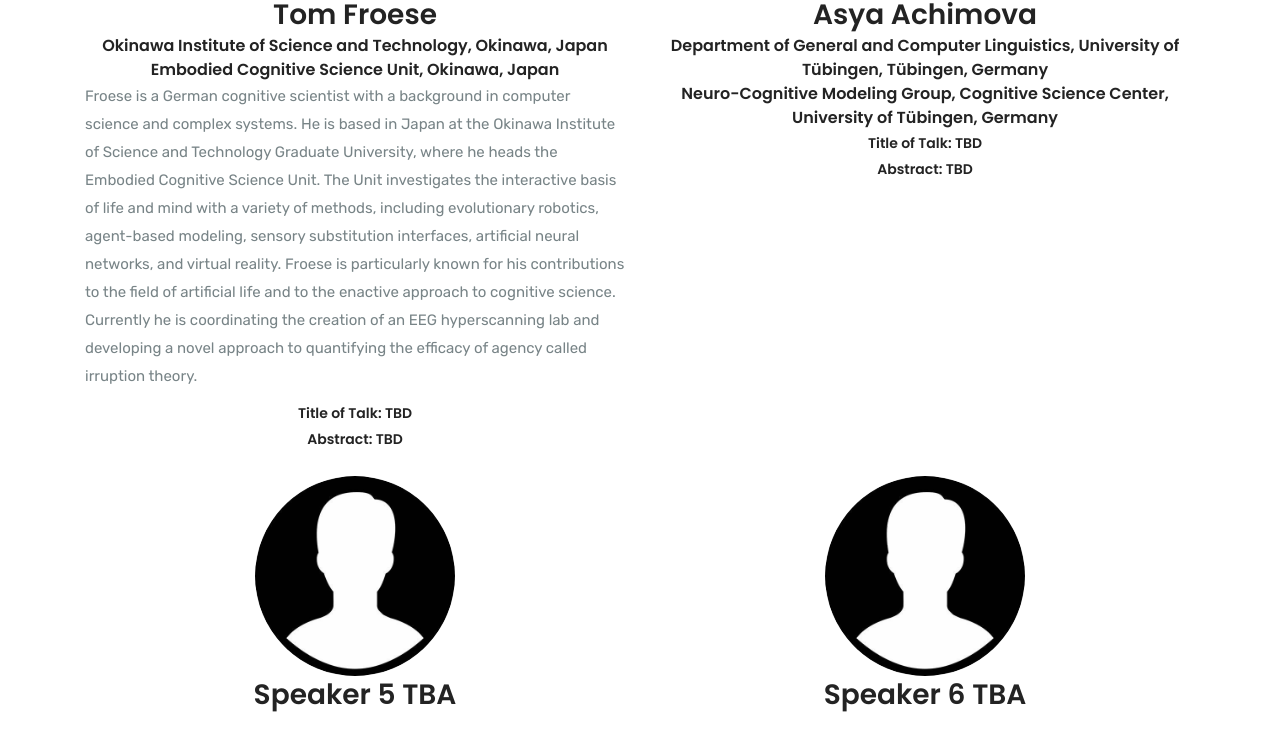
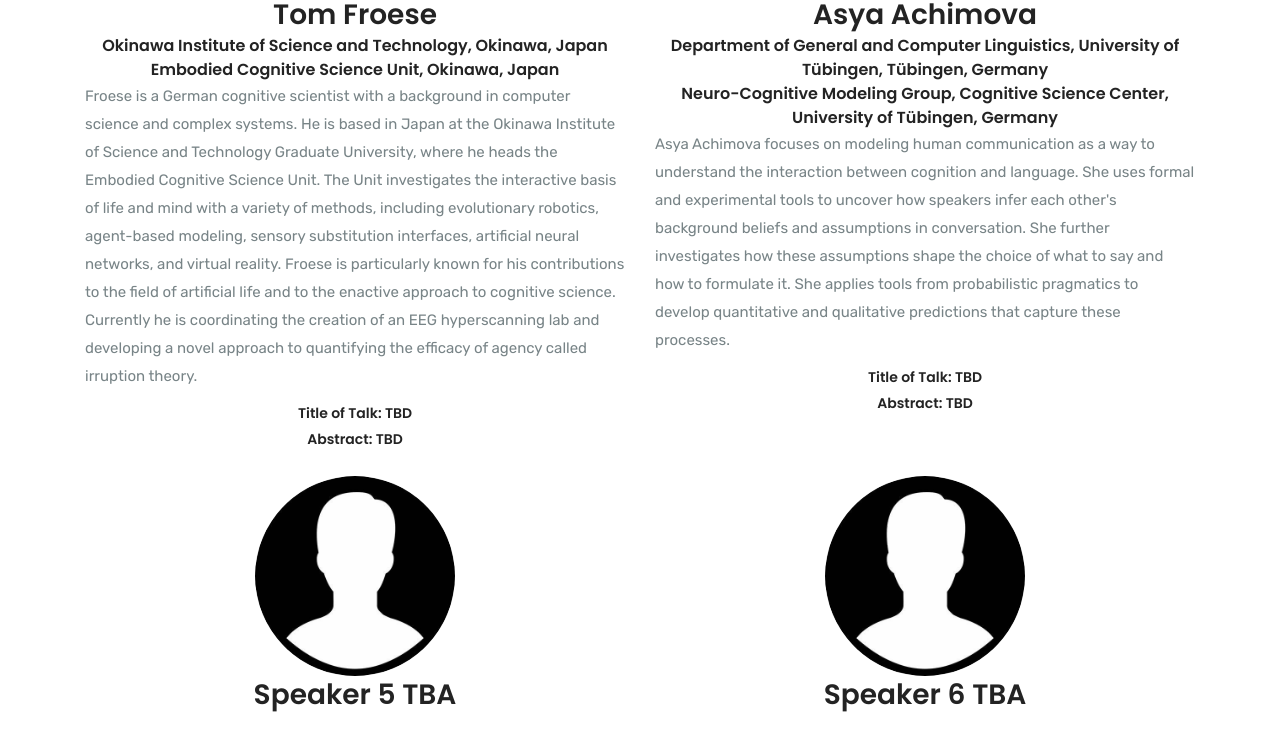
Before and after one commit to comco23/comco23.github.io, a Jekyll site: the page built from speakers.html, in a window 1280 px wide and 900 px high, scrolled down 1512 px, cut to the strip 125-876 px from the top of the window. Built offline with Jekyll 4.4.1, drawn with Linux system fonts in a browser that asks for light colours.

Commit message:
modified and added contents

```diff
--- a/_includes/sections/dates.html
+++ b/_includes/sections/dates.html
@@ -12,7 +12,7 @@
 			<div class="col-lg-6 col-md-12 mb-5">
 				<div class="counter-stat">
 					<span class="counter">{{ site.date2 }}</span>
-					<h5>Deadline For Registration</h5>
+					<h5>Deadline for Abstract Submission</h5>
 				</div>
 			</div>
 			<div class="col-lg-6 col-md-12 mb-5">
--- a/contact.html
+++ b/contact.html
@@ -37,7 +37,7 @@ permalink: /contact
 					Gabriela Pipa <br />
 					Ann Huang, MSc <br />
 					Jasmin L. Walter, MSc<br />
-					Kristina Krobrock, MSc<br />
+					Kristina Kobrock, MSc<br />
 				</p>
 				<h4>Institute Address</h4>
 				Institute of Cognitive Science / Osnabrück University <br />
--- a/speakers.html
+++ b/speakers.html
@@ -110,6 +110,12 @@ permalink: /keynote
 					<h3>Asya Achimova</h3>
 					<h5>Department of General and Computer Linguistics, University of Tübingen, Tübingen, Germany</h5>
 					<h5>Neuro-Cognitive Modeling Group, Cognitive Science Center, University of Tübingen, Germany</h5>
+					<p> Asya Achimova focuses on modeling human communication as a way to understand the interaction between
+						cognition and language. She uses formal and experimental tools to uncover how speakers infer
+						each other's background beliefs and assumptions in conversation. She further investigates
+						how these assumptions shape the choice of what to say and how to formulate it. She applies
+						tools from probabilistic pragmatics to develop quantitative and qualitative predictions that
+						capture these processes. </p>
 					<h6>Title of Talk: TBD </h6>
 					<h6>Abstract: TBD </h6>
 				</div>
```
